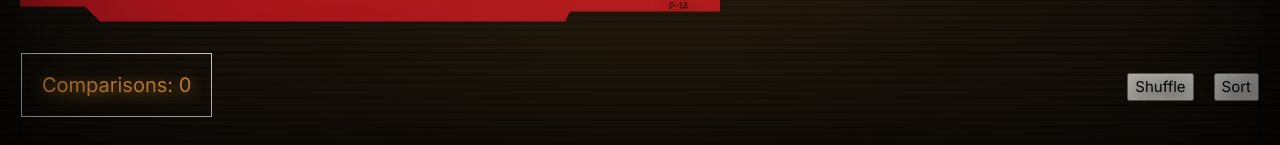
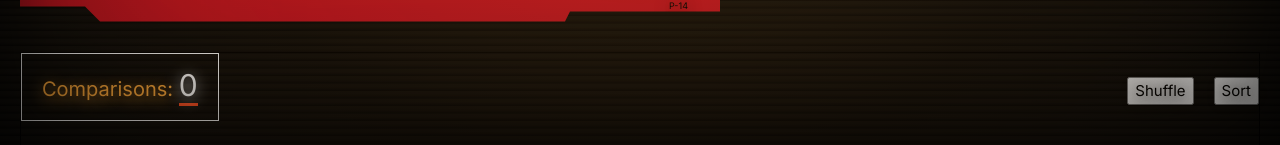
Before and after one commit to Andriikryl/algorithms, a Next.js app: page / in a window 1280 px wide. Shown: the part 644-789 px from the top of the page. Built offline with nearby package versions, Linux system fonts and the light colour scheme.

Commit message:
add animatedNumber component

```diff
--- /dev/null
+++ b/src/components/animateValue/AnimatedNumber.tsx
@@ -0,0 +1,17 @@
+"use client";
+import { motion, useSpring, useTransform } from "framer-motion";
+import { useEffect } from "react";
+import style from "./style.module.css";
+
+export function AnimatedNumber({ value }: { value: number }) {
+  let spring = useSpring(value, { mass: 0.8, stiffness: 55, damping: 15 });
+  let display = useTransform(spring, (current) =>
+    Math.round(current).toLocaleString()
+  );
+
+  useEffect(() => {
+    spring.set(value);
+  }, [spring, value]);
+
+  return <motion.span className={style.amount}>{display}</motion.span>;
+}
--- /dev/null
+++ b/src/components/animateValue/style.module.css
@@ -0,0 +1,6 @@
+.amount{
+    font-size: 30px;
+    color: white;
+    border-bottom: 3px solid #ff4617;
+    margin-block-end: 30px ;
+}
--- a/src/components/bubbleSortVisual/BubbleSortVisual.tsx
+++ b/src/components/bubbleSortVisual/BubbleSortVisual.tsx
@@ -2,6 +2,7 @@
 import React from "react";
 import style from "./style.module.css";
 import { motion } from "framer-motion";
+import { AnimatedNumber } from "../animateValue/AnimatedNumber";
 
 const NUMBERS = Array(50)
   .fill(1)
@@ -87,7 +88,9 @@ export function BubbleSortVisual({ fps = 15 }) {
   return (
     <div className={style.wrapper}>
       <div className={style.control__group}>
-        <div className={style.count__box}>Comparisons: {count}</div>
+        <div className={style.count__box}>
+          Comparisons: <AnimatedNumber value={count} />
+        </div>
 
         <div className={style.button__grpup}>
           <button disabled={playState === "sorting"} onClick={handleShuffle}>
```
